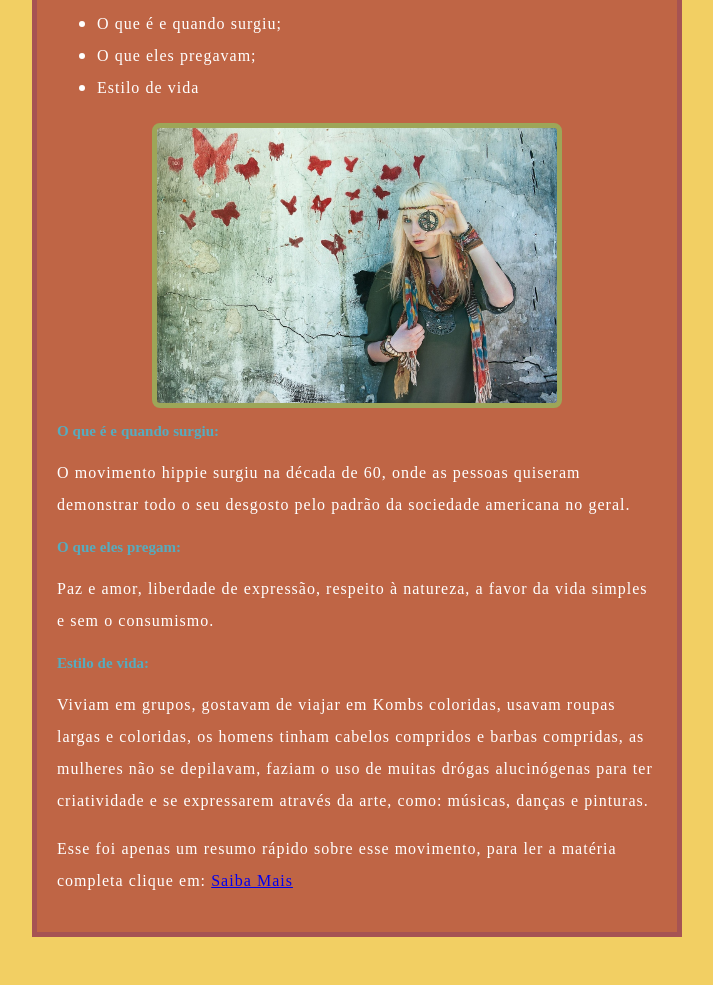
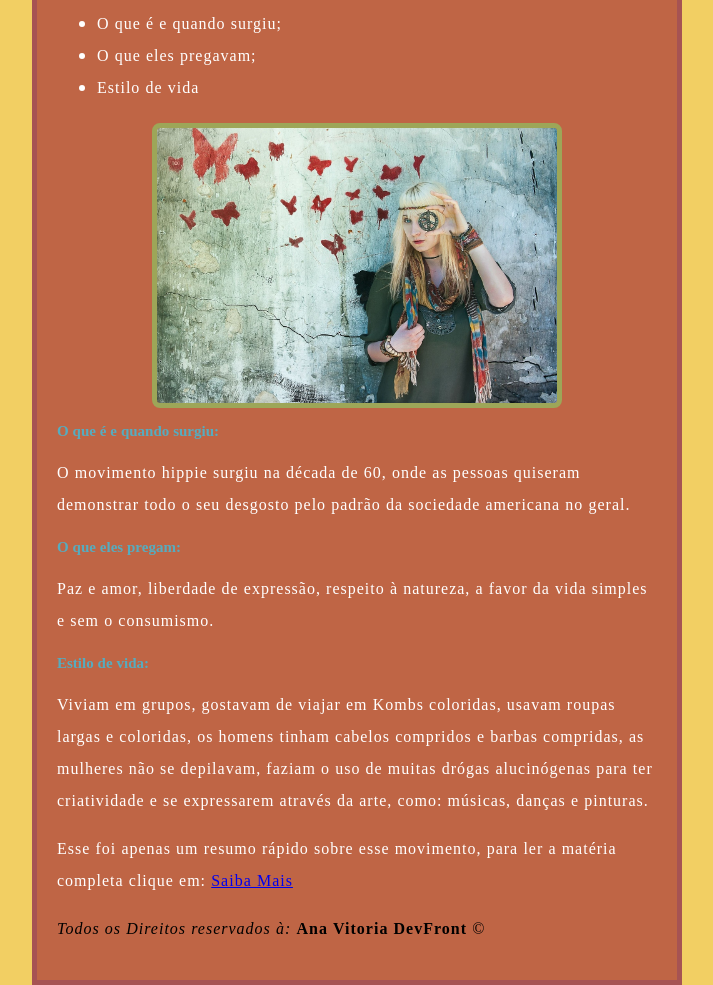
Before and after one commit to anavitoriassousa/a-cultura-hippie, a plain HTML site: page index.html in a window 1280 px wide. Shown: the part 103-1088 px from the top of the page, without its empty margins (283-996 px from the left). Before the commit the page ends 1040 px from the top, so only its background shows below. Drawn offline with Linux system fonts and the light colour scheme.

Commit message:
add footer

```diff
--- a/index.html
+++ b/index.html
@@ -36,6 +36,9 @@
     <div class="know-more">
         <p>Esse foi apenas um resumo rápido sobre esse movimento, para ler a matéria completa clique em: <a href="https://www.todamateria.com.br/movimento-hippie/">Saiba Mais</a></p>
     </div>
+    <footer>
+        <p class="footer"> <em>Todos os Direitos reservados à:</em> <strong>Ana Vitoria DevFront</strong> 	&#169; </p>
+    </footer>
     <script src="scripts/script.js"></script>
 </body>
 </html>
--- a/styles/style.css
+++ b/styles/style.css
@@ -42,3 +42,7 @@ h1 {
   h2{
     color: #56ACBF;
   }
+
+  .footer{
+    color: black;
+  }
```
